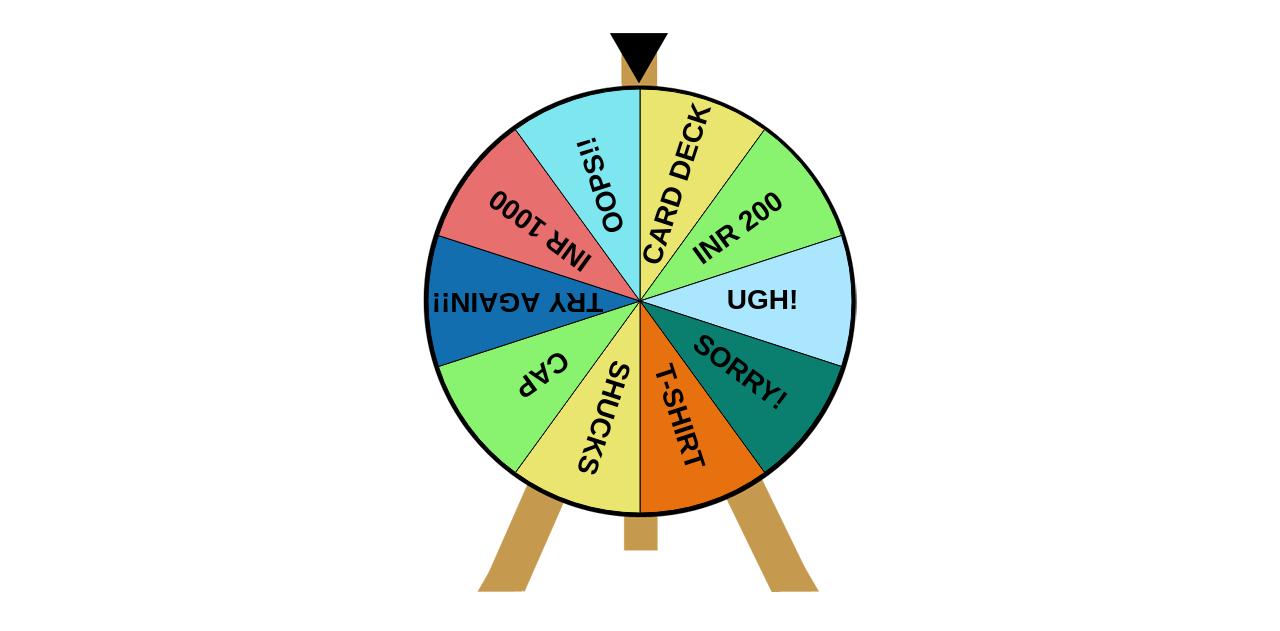
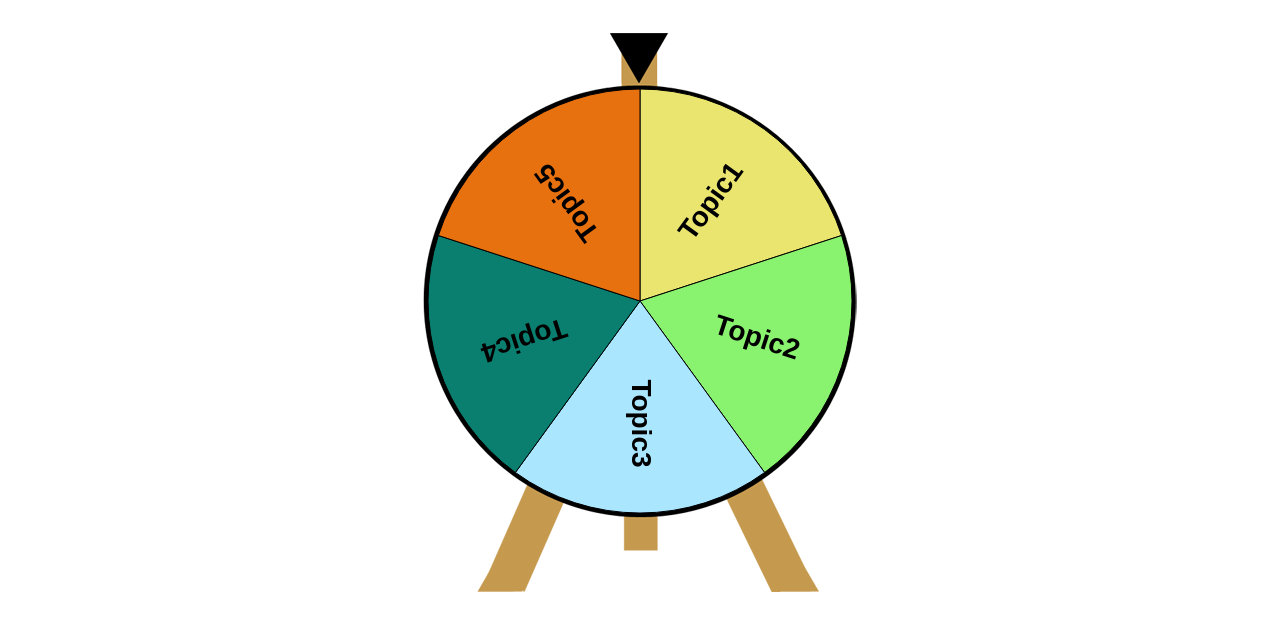
Before and after one commit to Kaustuv942/SpinTheWheel, a plain HTML site: page index.html in a window 1280 px wide. Shown: the part 71-702 px from the top of the page. Drawn offline with nearby package versions, Linux system fonts and the light colour scheme.

Commit message:
initial commit

```diff
--- a/index.html
+++ b/index.html
@@ -31,40 +31,25 @@
     <script>
         // Create new wheel object specifying the parameters at creation time.
         var theWheel = new Winwheel({
-            'numSegments': 10, // Specify number of segments.
+            'numSegments': 5, // Specify number of segments.
             'outerRadius': 212, // Set outer radius so wheel fits inside the background.
             'textFontSize': 28, // Set font size as desired.
             'segments': // Define segments including colour and text.
                 [{
                 'fillStyle': '#eae56f',
-                'text': 'CARD DECK'
+                'text': 'Topic1'
             }, {
                 'fillStyle': '#89f26e',
-                'text': 'INR 200'
+                'text': 'Topic2'
             }, {
                 'fillStyle': '#abe6ff',
-                'text': 'UGH!'
+                'text': 'Topic3'
             }, {
                 'fillStyle': '#0a7f6f',
-                'text': 'SORRY!'
+                'text': 'Topic4'
             }, {
                 'fillStyle': '#e7700f',
-                'text': 'T-SHIRT'
-            }, {
-                'fillStyle': '#eae56f',
-                'text': 'SHUCKS'
-            }, {
-                'fillStyle': '#89f26e',
-                'text': 'CAP'
-            }, {
-                'fillStyle': '#126eaf',
-                'text': 'TRY AGAIN!!'
-            }, {
-                'fillStyle': '#e7706f',
-                'text': 'INR 1000'
-            }, {
-                'fillStyle': '#7de6ef',
-                'text': 'OOPS!!'
+                'text': 'Topic5'
             }, ],
             'animation': // Specify the animation to use.
             {
```
